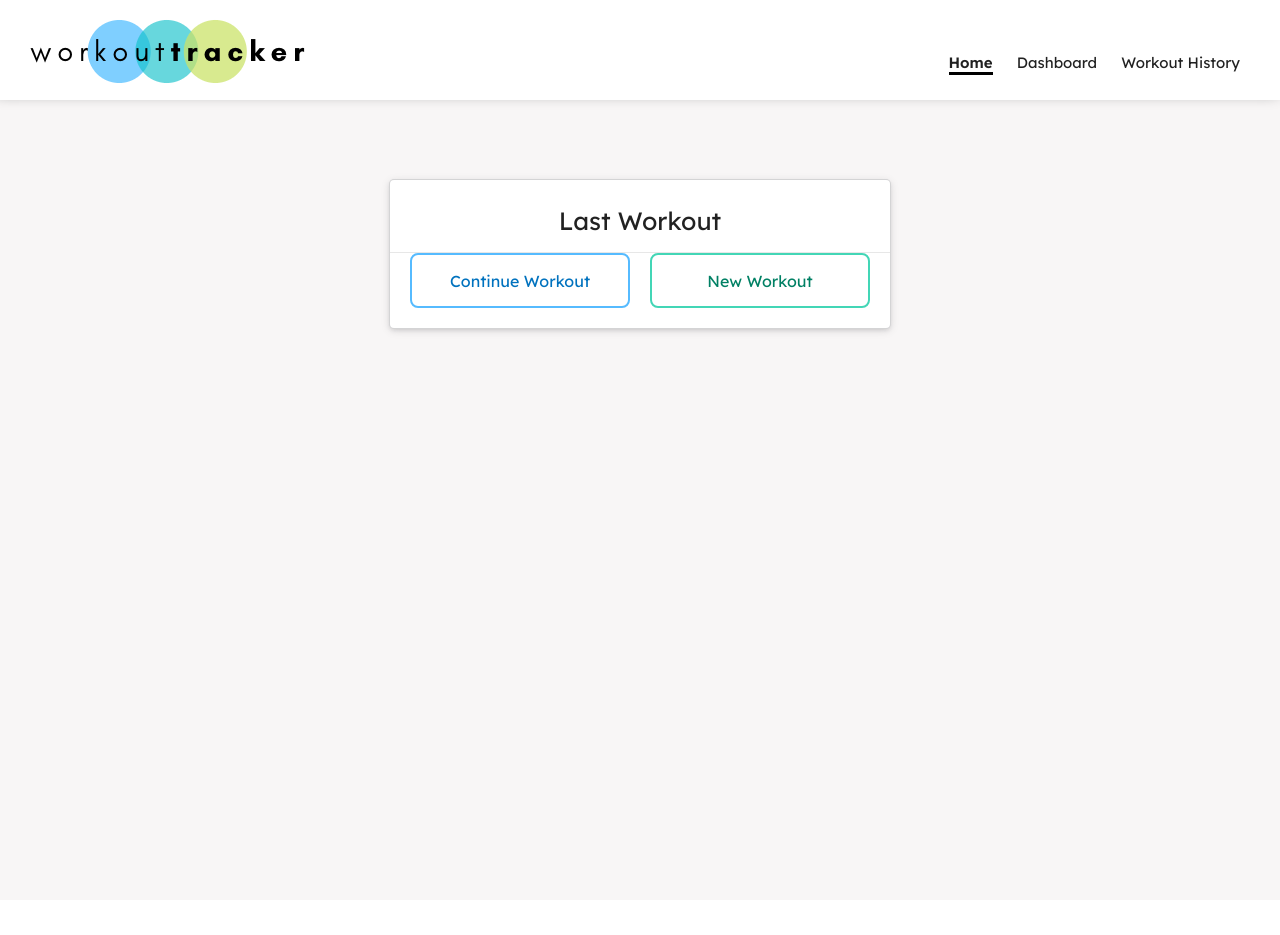
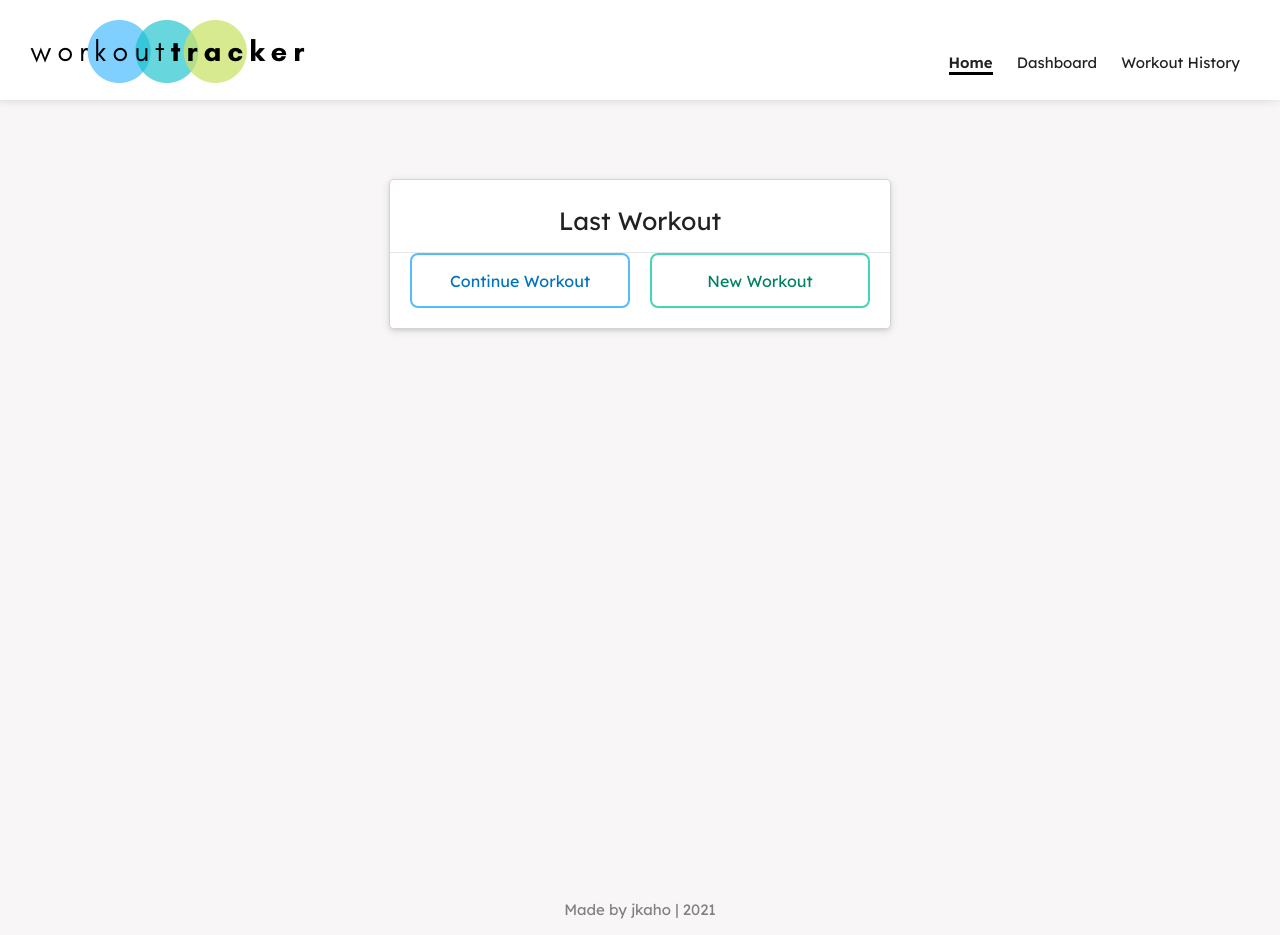
Before and after one commit to jkaho/workout-tracker, a website: page public/index.html in a window 1280 px wide. Before the commit the page ends 900 px from the top, so only its background shows below. Drawn offline with nearby package versions, Linux system fonts and the light colour scheme; no server answers.

Commit message:
Add footer to all html pages

```diff
--- a/public/css/style.css
+++ b/public/css/style.css
@@ -19,7 +19,7 @@ body,
     background-color: #f8f6f6;
     position: relative;
     z-index: 5;
-    padding-bottom: 100px;
+    /* padding-bottom: 100px; */
 }
 
 h1, h2, h3, h4, h5, h6 {
@@ -287,3 +287,18 @@ form > button {
     right: -320px;
     opacity: 0;
 } */
+
+/* FOOTER */
+footer {
+    height: fit-content;
+    width: 100%;
+    background-color: #f8f6f6;
+}
+
+#footer-link {
+    width: fit-content;
+    margin: 0 auto;
+    color: grey;
+    padding-bottom: 15px;
+    font-size: 15px;
+}
--- a/public/index.html
+++ b/public/index.html
@@ -44,6 +44,11 @@
             </div>
         </div>
     </div>
+    <footer>
+        <div id="footer-link">
+            <a href="https://github.com/jkaho/workout-tracker">Made by jkaho | 2021</a>
+        </div>
+    </footer>
 
     <script src="/js/api.js"></script>
     <script src="/js/workout.js"></script>
```
Also changed, not shown: public/exercise.html (+6 -0 lines), public/history.html (+5 -0 lines), public/stats.html (+5 -0 lines).
